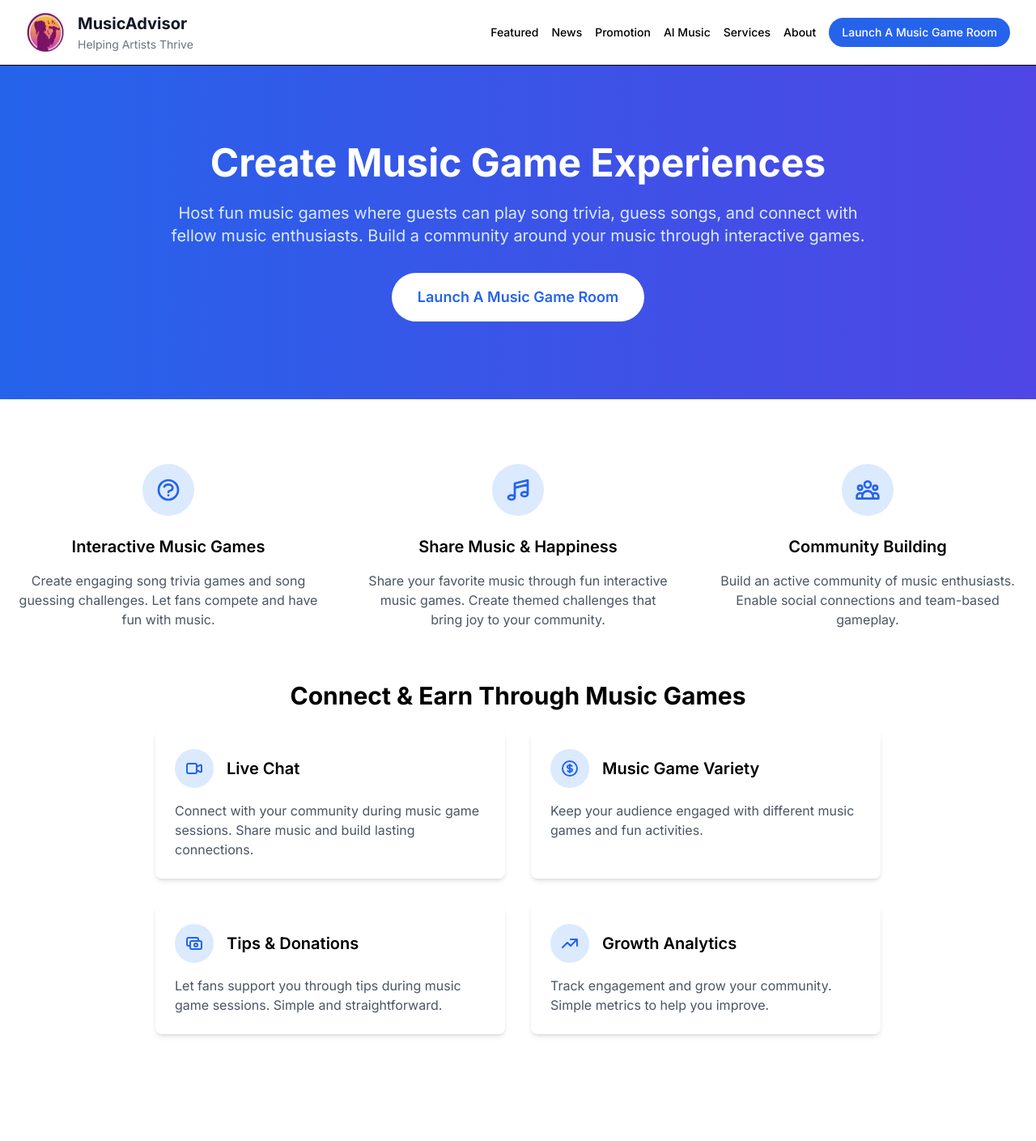
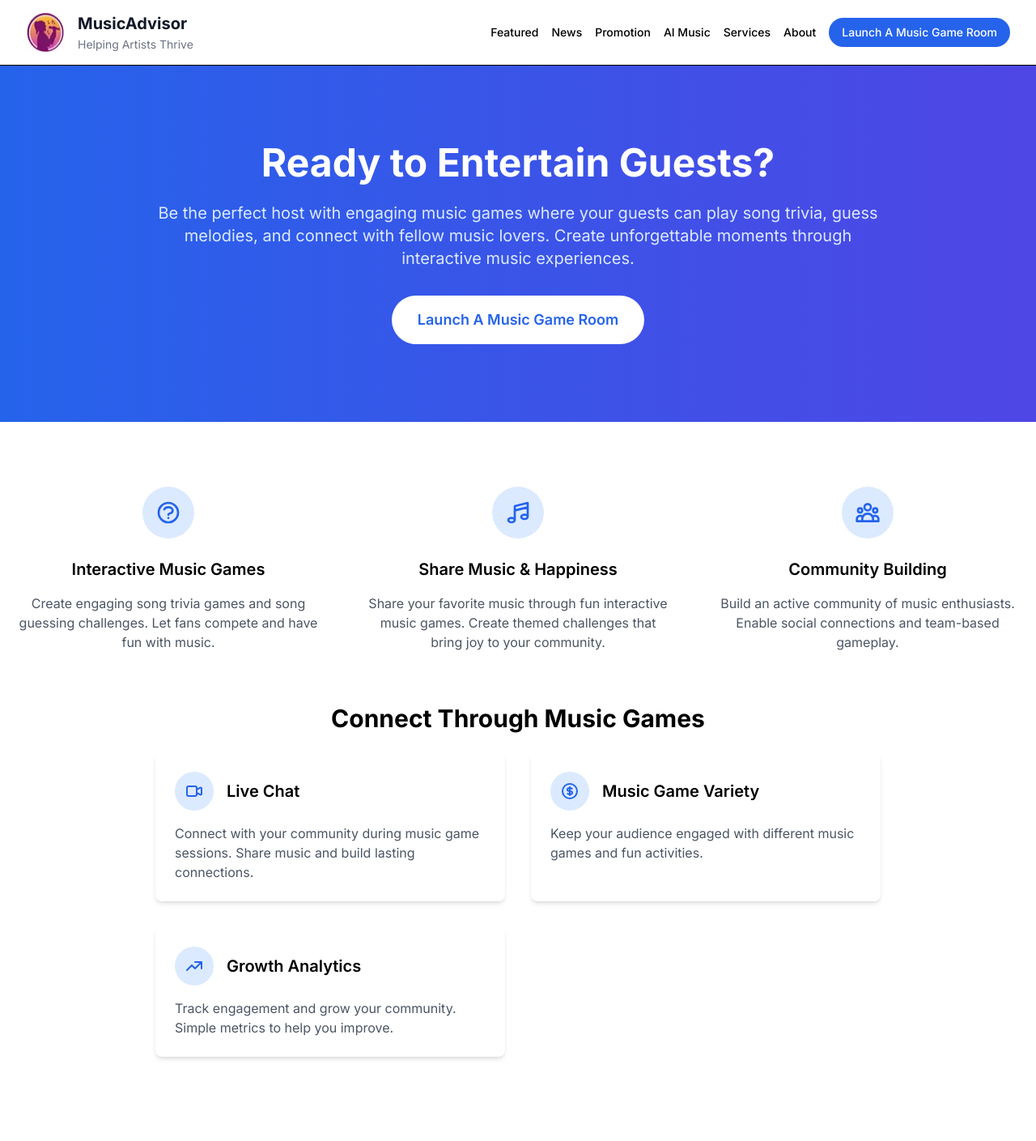
Before and after one commit to benjamenharper/musicadvisor.xyz, a Next.js app: page /virtual-music-game-room in a window 1280 px wide. Shown: the top 1409 px of the page at 81% size. Built offline with nearby package versions, Linux system fonts and the light colour scheme.

Commit message:
Update virtual music room: add welcoming tone and remove tips feature

```diff
--- a/app/virtual-music-game-room/page.tsx
+++ b/app/virtual-music-game-room/page.tsx
@@ -9,10 +9,10 @@ export default function VirtualMusicRoom() {
         <div className="container mx-auto px-4">
           <div className="max-w-4xl mx-auto text-center">
             <h1 className="text-4xl md:text-5xl font-bold mb-6">
-              Create Music Game Experiences
+              Ready to Entertain Guests?
             </h1>
             <p className="text-xl text-blue-100 mb-8">
-              Host fun music games where guests can play song trivia, guess songs, and connect with fellow music enthusiasts. Build a community around your music through interactive games.
+              Be the perfect host with engaging music games where your guests can play song trivia, guess melodies, and connect with fellow music lovers. Create unforgettable moments through interactive music experiences.
             </p>
             <Link
               href="https://bit.ly/hotlymusic"
@@ -71,7 +71,7 @@ export default function VirtualMusicRoom() {
         {/* Monetization Section */}
         <div className="container mx-auto px-4 py-16">
           <div className="max-w-4xl mx-auto">
-            <h2 className="text-3xl font-bold mb-6 text-center">Connect & Earn Through Music Games</h2>
+            <h2 className="text-3xl font-bold mb-6 text-center">Connect Through Music Games</h2>
             <div className="grid md:grid-cols-2 gap-8">
               <div className="bg-white p-6 rounded-lg shadow-md">
                 <div className="flex items-center mb-4">
@@ -98,20 +98,6 @@ export default function VirtualMusicRoom() {
                 </div>
                 <p className="text-gray-600">
                   Keep your audience engaged with different music games and fun activities.
-                </p>
-              </div>
-
-              <div className="bg-white p-6 rounded-lg shadow-md">
-                <div className="flex items-center mb-4">
-                  <div className="w-12 h-12 bg-blue-100 rounded-full flex items-center justify-center mr-4">
-                    <svg className="w-6 h-6 text-blue-600" fill="none" stroke="currentColor" viewBox="0 0 24 24">
-                      <path strokeLinecap="round" strokeLinejoin="round" strokeWidth="2" d="M17 9V7a2 2 0 00-2-2H5a2 2 0 00-2 2v6a2 2 0 002 2h2m2 4h10a2 2 0 002-2v-6a2 2 0 00-2-2H9a2 2 0 00-2 2v6a2 2 0 002 2zm7-5a2 2 0 11-4 0 2 2 0 014 0z" />
-                    </svg>
-                  </div>
-                  <h3 className="text-xl font-semibold">Tips & Donations</h3>
-                </div>
-                <p className="text-gray-600">
-                  Let fans support you through tips during music game sessions. Simple and straightforward.
                 </p>
               </div>
 
```
